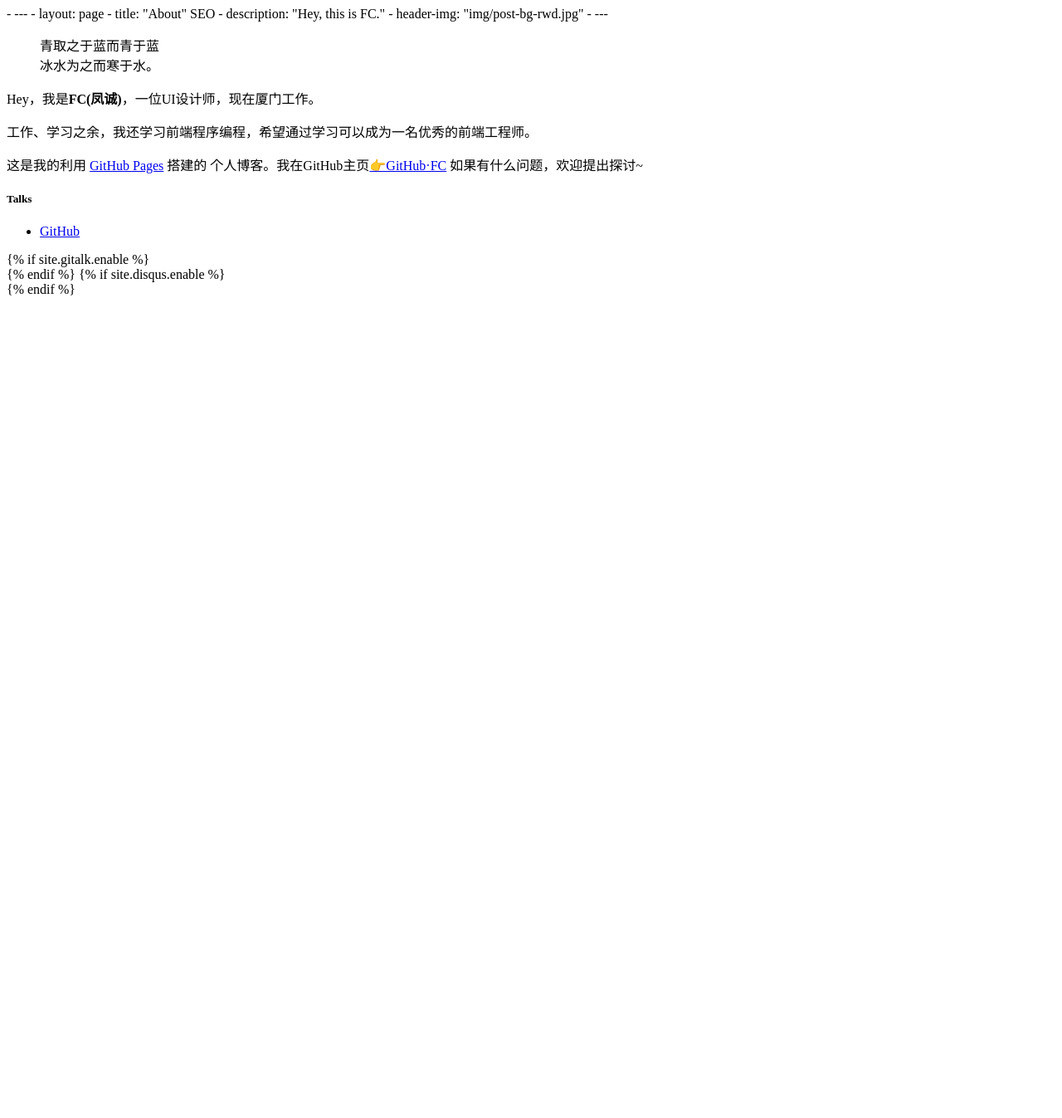
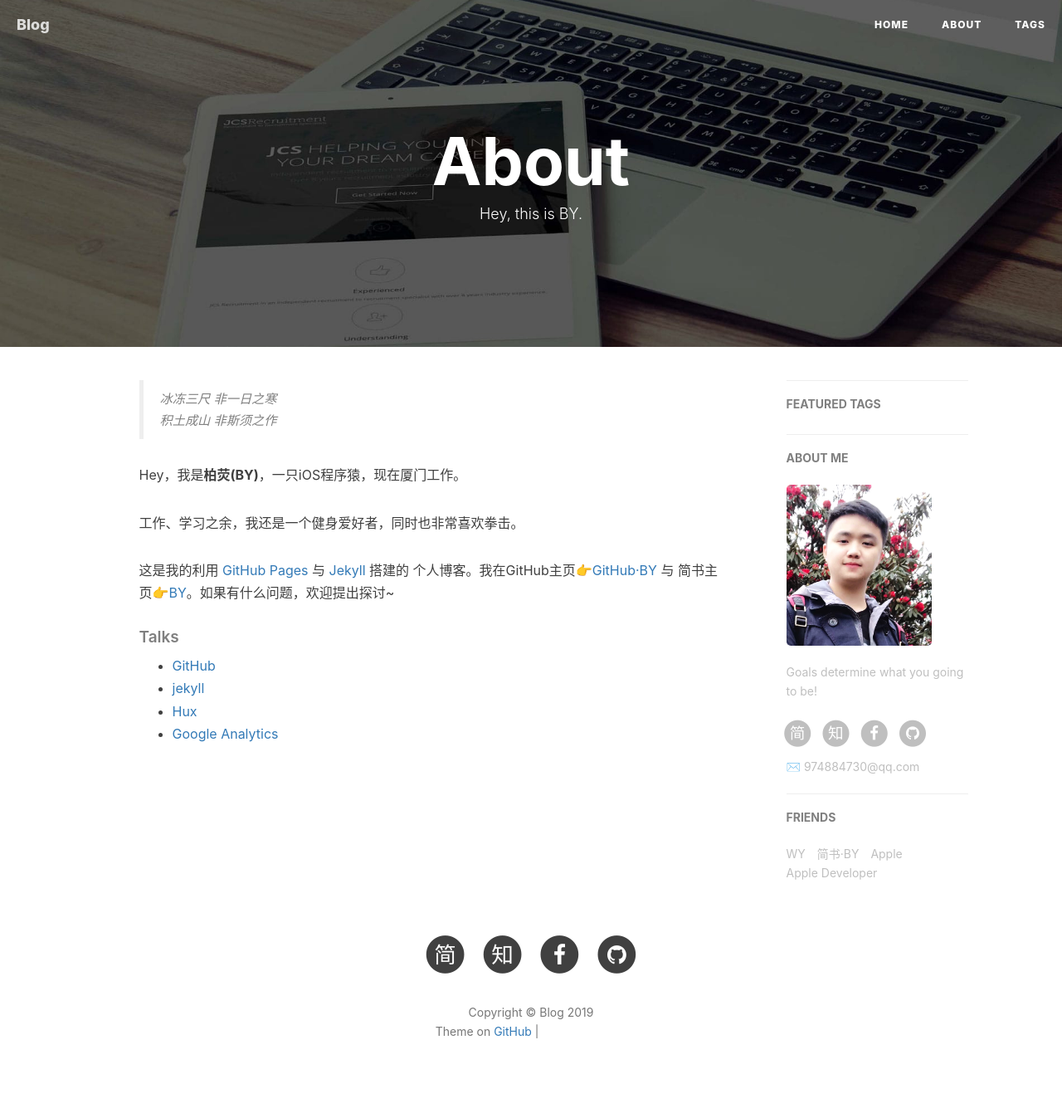
Before and after one commit to fengchengZhu/fengchengZhu.github.io, a Jekyll site: the page built from about.html, in a window 1280 px wide. Shown: the whole page at 83% size. Built offline with Jekyll 4.4.1, drawn with Linux system fonts in a browser that asks for light colours; nearby versions of some CDN libraries; comment, search, counter and statistics services are not loaded; before the commit the page ends 900 px from its top, so only the background shows below that; grey boxes are pictures that could not be loaded.

Commit message:
reset about.html

```diff
--- a/about.html
+++ b/about.html
@@ -1,10 +1,9 @@
-- ---
-- layout: page
-- title: "About" SEO
-- description: "Hey, this is FC."
-- header-img: "img/post-bg-rwd.jpg"
-- ---
-
+---
+layout: page
+title: "About"
+description: "Hey, this is BY."
+header-img: "img/post-bg-rwd.jpg"
+---
 
 <!-- Language Selector -->
 <!-- <select class="sel-lang" onchange= "onLanChange(this.options[this.options.selectedIndex].value)">
@@ -16,18 +15,14 @@
 <div class="zh post-container">
 
     <!--copied from markdown -->
-    <blockquote>
-        <p>
-            青取之于蓝而青于蓝
-            <br> 冰水为之而寒于水。
-        </p>
-    </blockquote>
+    <blockquote><p>冰冻三尺 非一日之寒<br>
+    积土成山 非斯须之作</p></blockquote>
 
-    <p>Hey，我是<strong>FC(凤诚)</strong>，一位UI设计师，现在厦门工作。</p>
+    <p>Hey，我是<strong>柏荧(BY)</strong>，一只iOS程序猿，现在厦门工作。</p>
 
-    <p>工作、学习之余，我还学习前端程序编程，希望通过学习可以成为一名优秀的前端工程师。</p>
+    <p>工作、学习之余，我还是一个健身爱好者，同时也非常喜欢拳击。</p>
 
-    <p>这是我的利用 <a href="https://pages.github.com/">GitHub Pages</a> 搭建的 个人博客。我在GitHub主页<a href="https://github.com/fengchengzhu.github.io">👉GitHub·FC</a> 如果有什么问题，欢迎提出探讨~</p>
+    <p>这是我的利用 <a href="https://pages.github.com/">GitHub Pages</a> 与 <a href="http://jekyll.com.cn/">Jekyll</a> 搭建的 个人博客。我在GitHub主页<a href="https://github.com/qiubaiying">👉GitHub·BY</a> 与 简书主页<a href="https://http://www.jianshu.com/u/e71990ada2fd">👉BY</a>。如果有什么问题，欢迎提出探讨~</p>
 
     <p></p>
 
@@ -35,6 +30,9 @@
 
     <ul>
         <li><a href="https://github.com">GitHub</a></li>
+        <li><a href="http://jekyll.com.cn/">jekyll</a></li>
+        <li><a href="http://huangxuan.me/">Hux</a></li>
+        <li><a href="https://analytics.google.com/analytics">Google Analytics</a></li>
     </ul>
 </div>
 
@@ -70,15 +68,15 @@
     window.addEventListener('hashchange', _render);
 
     // handle render
-    function _render() {
+    function _render(){
         var _hash = window.location.hash;
         // en
-        if (_hash == "#en") {
+        if(_hash == "#en"){
             $select.selectedIndex = 1;
             $en.style.display = "block";
             $zh.style.display = "none";
         // zh by default
-        } else {
+        }else{
             // not trigger onChange, otherwise cause a loop call.
             $select.selectedIndex = 0;
             $zh.style.display = "block";
@@ -87,10 +85,10 @@
     }
 
     // handle select change
-    function onLanChange(index) {
-        if (index == 0) {
+    function onLanChange(index){
+        if(index == 0){
             window.location.hash = "#zh"
-        } else {
+        }else{
             window.location.hash = "#en"
         }
     }
@@ -114,14 +112,9 @@
     repo: '{{site.gitalk.repo}}',
     owner: '{{site.gitalk.owner}}',
     admin: ['{{site.gitalk.admin}}'],
-        distractionFreeMode: {
-            {
-                site.gitalk.distractionFreeMode
-            }
-        },
+    distractionFreeMode: {{site.gitalk.distractionFreeMode}},
     id: 'about',
     });
-
     gitalk.render('gitalk-container');
 </script>
 {% endif %}
@@ -144,9 +137,7 @@
     var disqus_url = "{{site.url}}{{page.url}}";
 
     (function() {
-        var dsq = document.createElement('script');
-        dsq.type = 'text/javascript';
-        dsq.async = true;
+        var dsq = document.createElement('script'); dsq.type = 'text/javascript'; dsq.async = true;
         dsq.src = '//' + disqus_shortname + '.disqus.com/embed.js';
         (document.getElementsByTagName('head')[0] || document.getElementsByTagName('body')[0]).appendChild(dsq);
     })();
```
Lines whose indentation alone changed are shown as unchanged.
